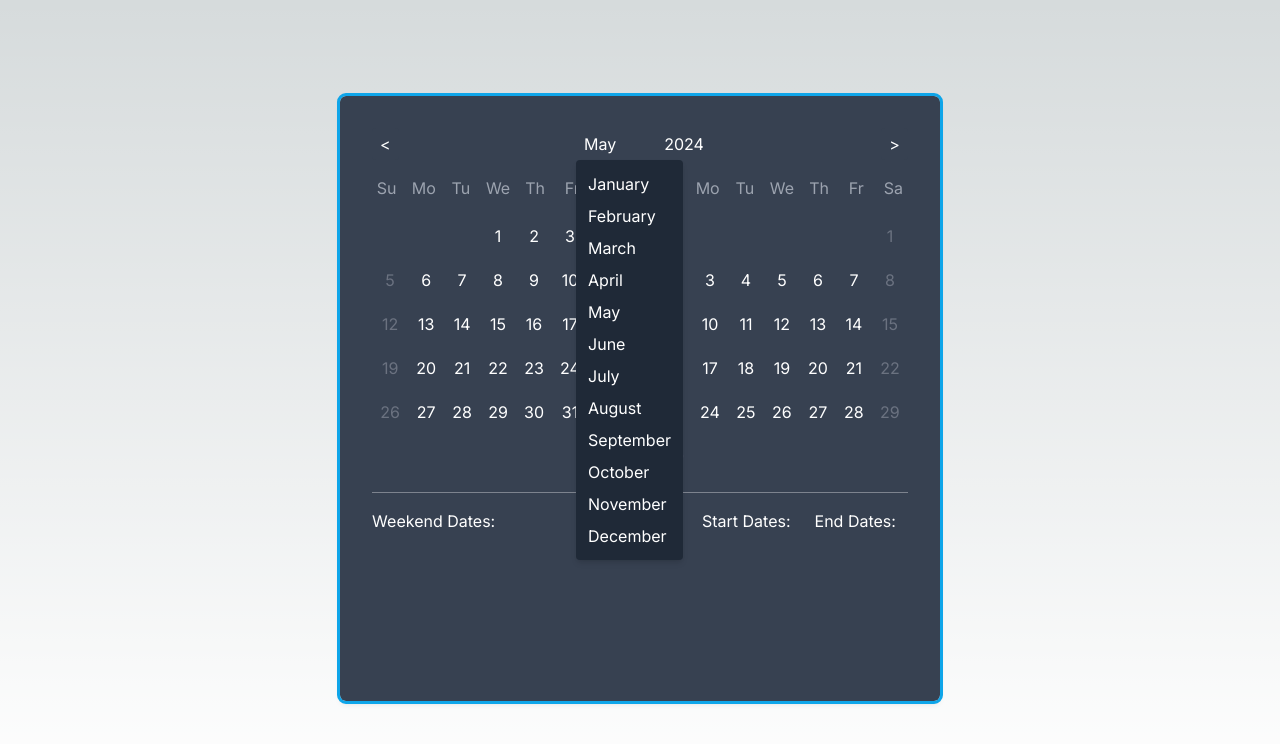
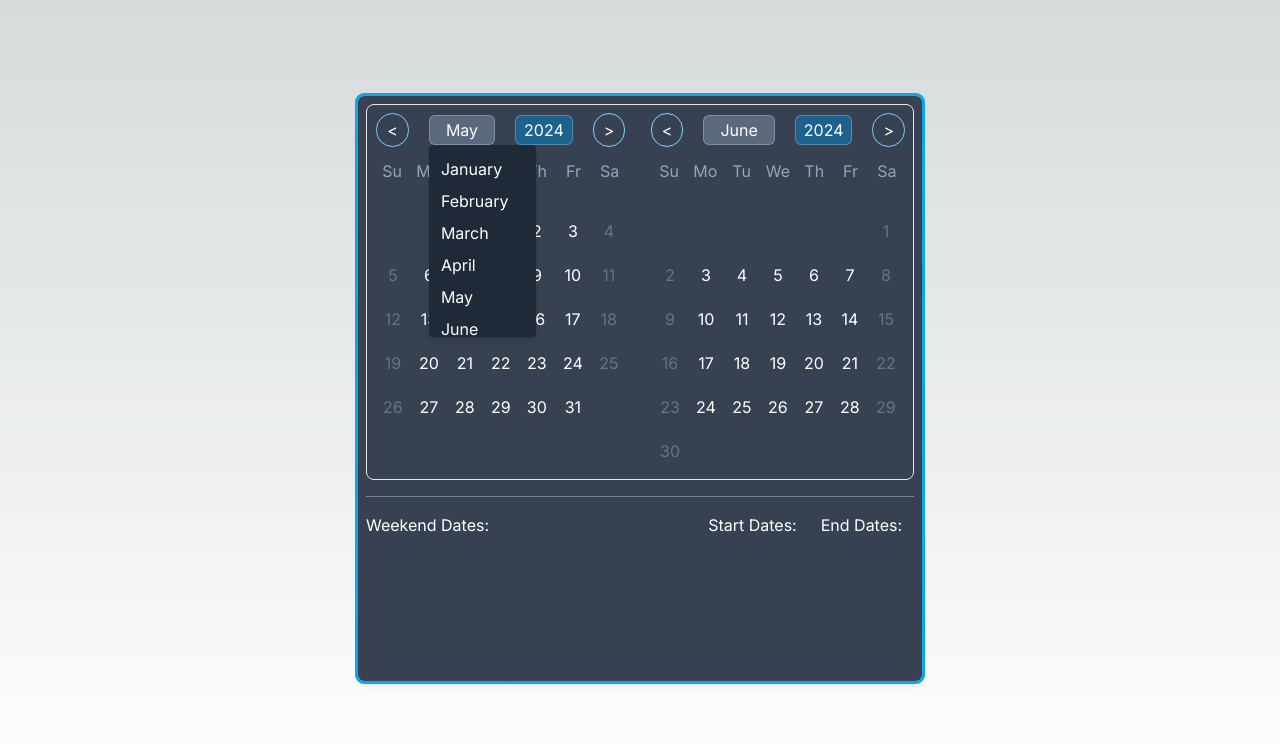
Before and after one commit to imaxisXD/date-picker, a Next.js app: page / in a window 1280 px wide. Both pictures are taken after a click on the button "May". Shown: the top 744 px of the page. Built offline with nearby package versions, Linux system fonts and the light colour scheme.

Commit message:
fix: aligmnet issue

```diff
--- a/components/date-picker.tsx
+++ b/components/date-picker.tsx
@@ -22,6 +22,8 @@ const DatePicker: React.FC<DateRangePickerProps> = ({ predefinedRanges }) => {
   const [currentYear, setCurrentYear] = useState(new Date().getFullYear());
   const [showYearDropdown, setShowYearDropdown] = useState(false);
   const [showMonthDropdown, setShowMonthDropdown] = useState(false);
+  const [showNextYearDropdown, setShowNextYearDropdown] = useState(false);
+  const [showNextMonthDropdown, setShowNextMonthDropdown] = useState(false);
 
   const nextMonth = currentMonth === 11 ? 0 : currentMonth + 1;
   const nextMonthYear = currentMonth === 11 ? currentYear + 1 : currentYear;
@@ -118,10 +120,12 @@ const DatePicker: React.FC<DateRangePickerProps> = ({ predefinedRanges }) => {
   };
 
   return (
-    <div className="p-8 transition-all duration-300 ease-in-out bg-gray-700 outline outline-sky-500 text-white max-w-4xl mx-auto rounded-md shadow-md">
-      <div className="flex justify-between mb-4">
+    <div className="p-2 transition-all duration-300 ease-in-out bg-gray-700 outline outline-sky-500 text-white max-w-4xl mx-auto rounded-md shadow-md">
+      <div className="flex justify-between w-full gap-2 border rounded-lg relative">
+        <div className="flex flex-col items-center gap-3 p-2 h-full w-1/2">
+          <div className="flex justify-around items-center gap-5 ">
             <button
-          className="px-2 py-1 rounded bg-gray-700 hover:bg-gray-600"
+              className="border px-2.5 py-1 border-sky-300 rounded-full bg-gray-700 hover:bg-gray-600"
               onClick={() => {
                 if (currentMonth === 0) {
                   setCurrentMonth(11);
@@ -133,39 +137,42 @@ const DatePicker: React.FC<DateRangePickerProps> = ({ predefinedRanges }) => {
             >
               &#60;
             </button>
-        <div className="flex items-center justify-between gap-10 relative">
+            <div className="flex items-center justify-between gap-5 relative">
               <button
+                className="cursor-pointer border border-white/25 px-2 py-0.5 rounded-md bg-slate-500/80 hover:bg-gray-600 transition-all duration-300 ease-in-out"
                 onClick={() => setShowMonthDropdown(!showMonthDropdown)}
-            className="cursor-pointer"
               >
                 <span className="mx-2">{months[currentMonth]}</span>
               </button>
               {showMonthDropdown && (
-            <div className="absolute top-full left-0 bg-gray-800 p-2 rounded shadow-md">
+                <ul className="absolute flex flex-col top-full left-0 w-fit overflow-auto h-48 bg-gray-800 p-2 rounded shadow-md z-10">
                   {months.map((month, index) => (
-                <div
+                    <li
                       key={month}
-                  className="cursor-pointer p-1 hover:bg-gray-600"
+                      className="cursor-pointer p-1 hover:bg-gray-600 w-fit"
+                    >
+                      <button
                         onClick={() => {
                           setCurrentMonth(index);
                           setShowMonthDropdown(false);
                         }}
                       >
                         {month}
-                </div>
+                      </button>
+                    </li>
                   ))}
-            </div>
+                </ul>
               )}
               <button
+                className="cursor-pointer border border-white/25 px-2 py-0.5 rounded-md bg-sky-600/50 hover:bg-gray-600 transition-all duration-300 ease-in-out"
                 onClick={() => setShowYearDropdown(!showYearDropdown)}
-            className="cursor-pointer relative"
               >
-            {currentYear}
+                <span>{currentYear}</span>
               </button>
               {showYearDropdown && (
-            <div className="absolute top-full right-0 bg-gray-800 p-2 rounded shadow-md h-48 overflow-y-auto">
+                <div className="absolute top-full left-16 bg-gray-800 p-2 rounded shadow-md z-10 h-48 overflow-y-auto">
                   {years.map((year) => (
-                <div
+                    <button
                       key={year}
                       className="cursor-pointer p-1 hover:bg-gray-600"
                       onClick={() => {
@@ -174,13 +181,13 @@ const DatePicker: React.FC<DateRangePickerProps> = ({ predefinedRanges }) => {
                       }}
                     >
                       {year}
-                </div>
+                    </button>
                   ))}
                 </div>
               )}
             </div>
             <button
-          className="px-2 py-1 rounded bg-gray-700 hover:bg-gray-600"
+              className="border px-2.5 py-1 border-sky-300 rounded-full bg-gray-700 hover:bg-gray-600"
               onClick={() => {
                 if (currentMonth === 11) {
                   setCurrentMonth(0);
@@ -194,9 +201,7 @@ const DatePicker: React.FC<DateRangePickerProps> = ({ predefinedRanges }) => {
             </button>
           </div>
 
-      <div className="flex space-x-8">
-        <div>
-          <div className="grid grid-cols-7 gap-2 text-center mb-4">
+          <div className="grid grid-cols-7 gap-3 text-center mb-4">
             <div className="text-gray-400">Su</div>
             <div className="text-gray-400">Mo</div>
             <div className="text-gray-400">Tu</div>
@@ -210,8 +215,82 @@ const DatePicker: React.FC<DateRangePickerProps> = ({ predefinedRanges }) => {
           </div>
         </div>
 
-        <div>
-          <div className="grid grid-cols-7 gap-2 text-center mb-4">
+        <div className="flex flex-col items-center gap-3 p-2 h-full w-1/2">
+          <div className="flex justify-around items-center gap-5">
+            <button
+              className="border px-2.5 py-1 border-sky-300 rounded-full bg-gray-700 hover:bg-gray-600"
+              onClick={() => {
+                if (nextMonth === 0) {
+                  setCurrentMonth(11);
+                  setCurrentYear(currentYear - 1);
+                } else {
+                  setCurrentMonth(nextMonth - 1);
+                }
+              }}
+            >
+              &#60;
+            </button>
+            <div className="flex items-center justify-between gap-5 relative">
+              <button
+                className="cursor-pointer border border-white/25 px-2 py-0.5 rounded-md bg-slate-500/80 hover:bg-gray-600 transition-all duration-300 ease-in-out"
+                onClick={() => setShowNextMonthDropdown(!showNextMonthDropdown)}
+              >
+                <span className="mx-2">{months[nextMonth]}</span>
+              </button>
+              {showNextMonthDropdown && (
+                <ul className="absolute flex flex-col top-[125%] right-9 w-fit overflow-auto h-48 bg-gray-800 p-2 rounded shadow-md z-10">
+                  {months.map((month, index) => (
+                    <button
+                      key={month}
+                      className="cursor-pointer p-1 hover:bg-gray-600"
+                      onClick={() => {
+                        setCurrentMonth(index - 1);
+                        setShowNextMonthDropdown(false);
+                      }}
+                    >
+                      {month}
+                    </button>
+                  ))}
+                </ul>
+              )}
+              <button
+                className="cursor-pointer border border-white/25 px-2 py-0.5 rounded-md bg-sky-600/50 hover:bg-gray-600 transition-all duration-300 ease-in-out"
+                onClick={() => setShowNextYearDropdown(!showNextYearDropdown)}
+              >
+                <span>{nextMonthYear}</span>
+              </button>
+              {showNextYearDropdown && (
+                <div className="absolute top-full left-16 bg-gray-800 p-2 rounded shadow-md z-10 h-48 overflow-y-auto">
+                  {years.map((year) => (
+                    <button
+                      key={year}
+                      className="cursor-pointer p-1 hover:bg-gray-600"
+                      onClick={() => {
+                        setCurrentYear(year);
+                        setShowNextYearDropdown(false);
+                      }}
+                    >
+                      {year}
+                    </button>
+                  ))}
+                </div>
+              )}
+            </div>
+            <button
+              className="border px-2.5 py-1 border-sky-300 rounded-full bg-gray-700 hover:bg-gray-600"
+              onClick={() => {
+                if (nextMonth === 11) {
+                  setCurrentMonth(0);
+                  setCurrentYear(currentYear + 1);
+                } else {
+                  setCurrentMonth(nextMonth + 1);
+                }
+              }}
+            >
+              &#62;
+            </button>
+          </div>
+          <div className="grid grid-cols-7 gap-3 text-center mb-4">
             <div className="text-gray-400">Su</div>
             <div className="text-gray-400">Mo</div>
             <div className="text-gray-400">Tu</div>
```
Lines whose indentation alone changed are shown as unchanged.
